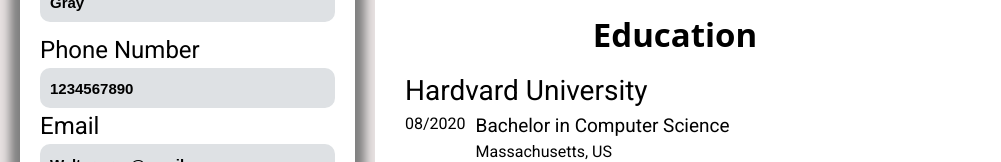
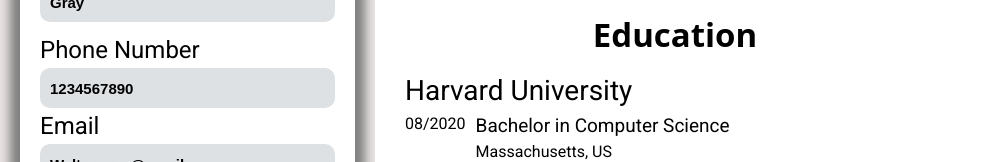
Before and after one commit to Beppe94/Cv-Project, a React (Vite) app: page / in a window 1280 px wide. Shown: the part 341-503 px from the top of the page, without its empty margins (0-1001 px from the left). Built offline with nearby package versions, Linux system fonts and the light colour scheme; a web font is replaced by a local one.

Commit message:
fix scroll and typo

```diff
--- a/src/Components/styles/app.css
+++ b/src/Components/styles/app.css
@@ -151,7 +151,6 @@
 /* resume preview style */
 
 .resumePreview {
-  position: fixed;
   display: flex;
   flex-direction: column;
   width: 100vw;
--- a/src/data.js
+++ b/src/data.js
@@ -11,7 +11,7 @@
       },
       educations: [
         {
-          schoolName: "Hardvard University",
+          schoolName: "Harvard University",
           degree: "Bachelor in Computer Science",
           location: "Massachusetts, US",
           year: "08/2020",
```
